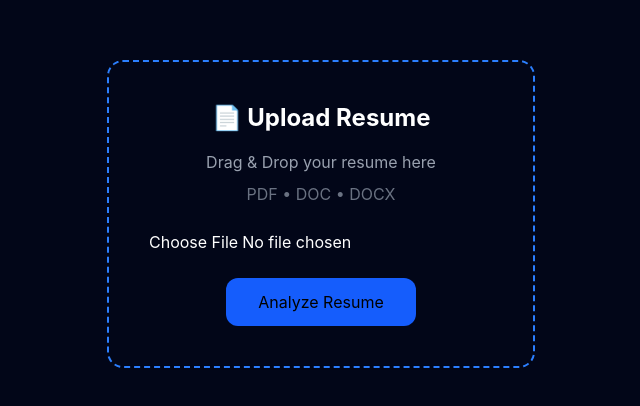
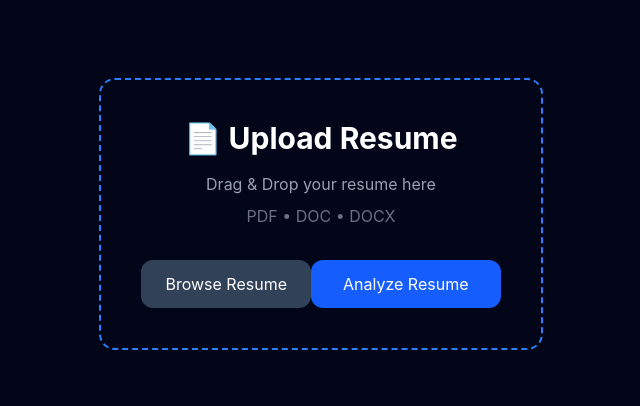
Before and after one commit to Sobia-tech/AI-Resume-Analyzer, a React app in the folder frontend/: page /upload in a window 1280 px wide. Shown: the part 202-608 px from the top of the page, without its empty margins (319-959 px from the left). Built offline with nearby package versions, Linux system fonts and the light colour scheme; the HTML template or start-up script is replaced by a standard one.

Commit message:
Improve upload box with file selection

```diff
--- a/frontend/src/components/UploadBox.jsx
+++ b/frontend/src/components/UploadBox.jsx
@@ -1,8 +1,17 @@
+import { useRef, useState } from "react";
+
 function UploadBox() {
+  const [selectedFile, setSelectedFile] = useState(null);
+  const fileInputRef = useRef(null);
+
+  const handleBrowseClick = () => {
+    fileInputRef.current.click();
+  };
+
   return (
     <div className="mt-8 border-2 border-dashed border-blue-500 rounded-2xl p-10 text-center">
 
-      <h2 className="text-2xl font-bold text-white">
+      <h2 className="text-3xl font-bold text-white">
         📄 Upload Resume
       </h2>
 
@@ -14,18 +23,37 @@ function UploadBox() {
         PDF • DOC • DOCX
       </p>
 
-      <div className="mt-6 flex flex-col items-center gap-6">
+      {/* Hidden Input */}
+      <input
+        ref={fileInputRef}
+        type="file"
+        className="hidden"
+        onChange={(event) => {
+          setSelectedFile(event.target.files[0]);
+        }}
+      />
 
-        <input
-          type="file"
-          className="text-white"
-        />
+      {/* Browse Resume Button */}
+      <button
+        onClick={handleBrowseClick}
+        className="mt-8 bg-slate-700 hover:bg-slate-600 text-white px-6 py-3 rounded-xl transition"
+      >
+        Browse Resume
+      </button>
 
-        <button className="bg-blue-600 hover:bg-blue-700 px-8 py-3 rounded-xl transition">
-          Analyze Resume
-        </button>
+      {/* Selected File */}
+      {selectedFile && (
+        <p className="mt-6 text-green-400 font-semibold">
+          ✅ Selected File: {selectedFile.name}
+        </p>
+      )}
 
-      </div>
+      {/* Analyze Button */}
+      <button
+        className="mt-6 bg-blue-600 hover:bg-blue-700 text-white px-8 py-3 rounded-xl transition"
+      >
+        Analyze Resume
+      </button>
 
     </div>
   );
```
